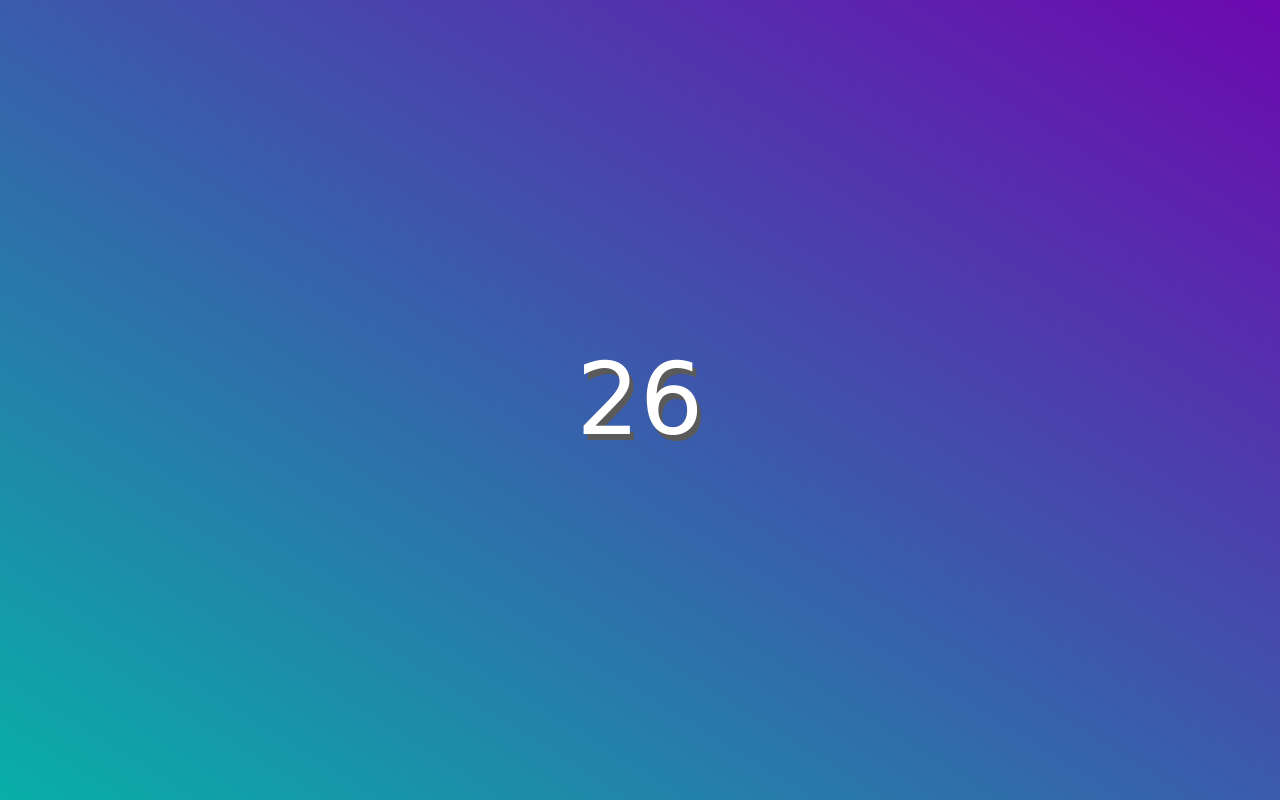
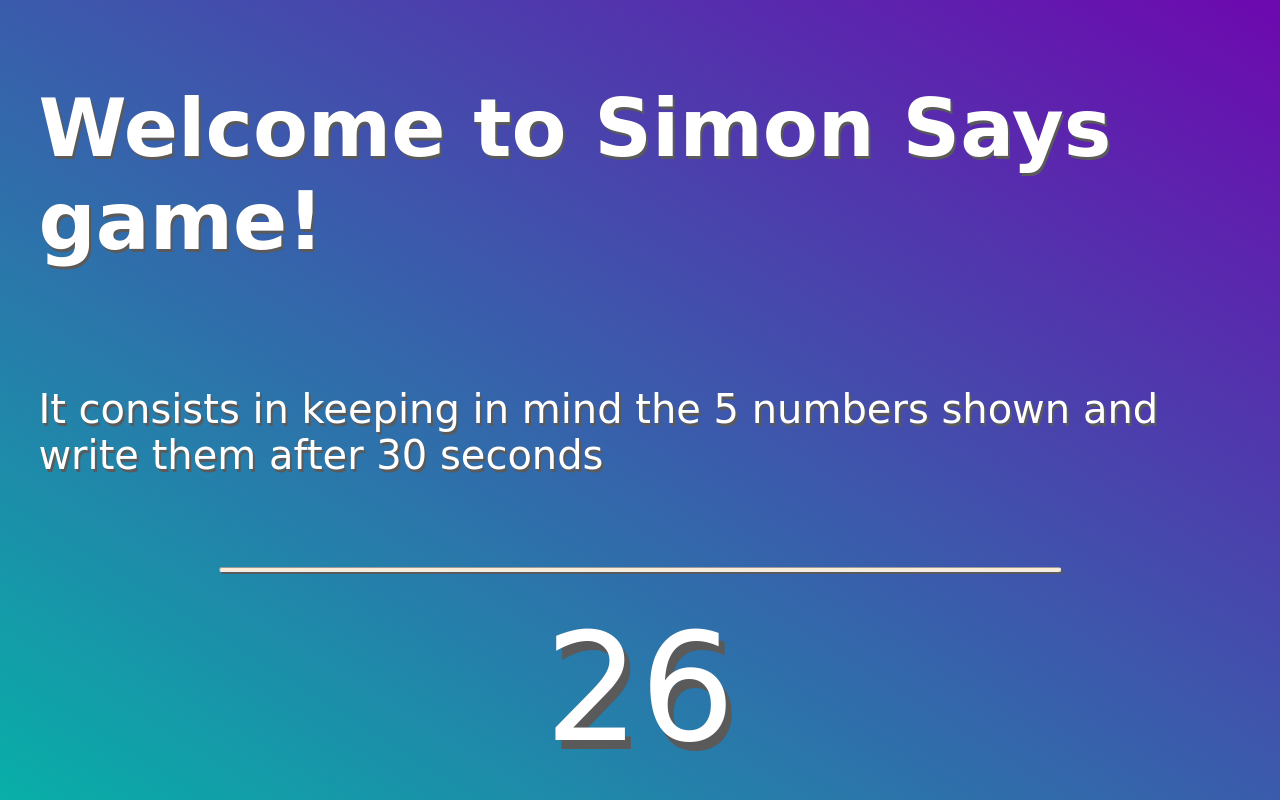
Before and after one commit to fmarabini93/js-simon, a plain HTML site: page index.html in a window 1280 px wide. Drawn offline with Linux system fonts and the light colour scheme; a web font is replaced by a local one.

Commit message:
added-h1-p-hr-html

```diff
--- a/css/style.css
+++ b/css/style.css
@@ -7,18 +7,33 @@
 body {
     height: 100vh;
     display: flex;
-    justify-content: center;
+    flex-direction: column;
+    justify-content: space-around;
     align-items: center;
+    padding: 3%;
     font-family: 'Original Surfer', cursive;
-    font-size: 50px;
+    font-size: 40px;
     color: #ffffff;
     text-shadow: 2px 3px #5a5a5a;
     background-image: linear-gradient(to top right, #08AFA8, #6D08AF);
 }
 
+p {
+    padding-top: 30px;
+}
+
+hr {
+    width: 70%;
+    height: 5px;
+    margin: 0 auto;
+    border-radius: 5px;
+    box-shadow: 2px 2px #5a5a5a;
+    background-color: antiquewhite;
+}
+
 @keyframes mytext{
     from {
-        transform: scale(2);
+        transform: scale(3);
     }
     to {
         transform: scale(1);
@@ -26,7 +41,8 @@ body {
 }
 
 #countdown {
+    font-size: 50px;
     animation-name: mytext;
     animation-duration: 1s;
-    animation-iteration-count: 36;
+    animation-iteration-count: 35;
 }
--- a/index.html
+++ b/index.html
@@ -11,6 +11,9 @@
         <title>Simon Says</title>
     </head>
     <body>
+        <h1>Welcome to Simon Says game!</h1>
+        <p>It consists in keeping in mind the 5 numbers shown and write them after 30 seconds</p>
+        <hr>
         <span id="countdown"></span>
         <script src="js/script.js"></script>
     </body>
```
